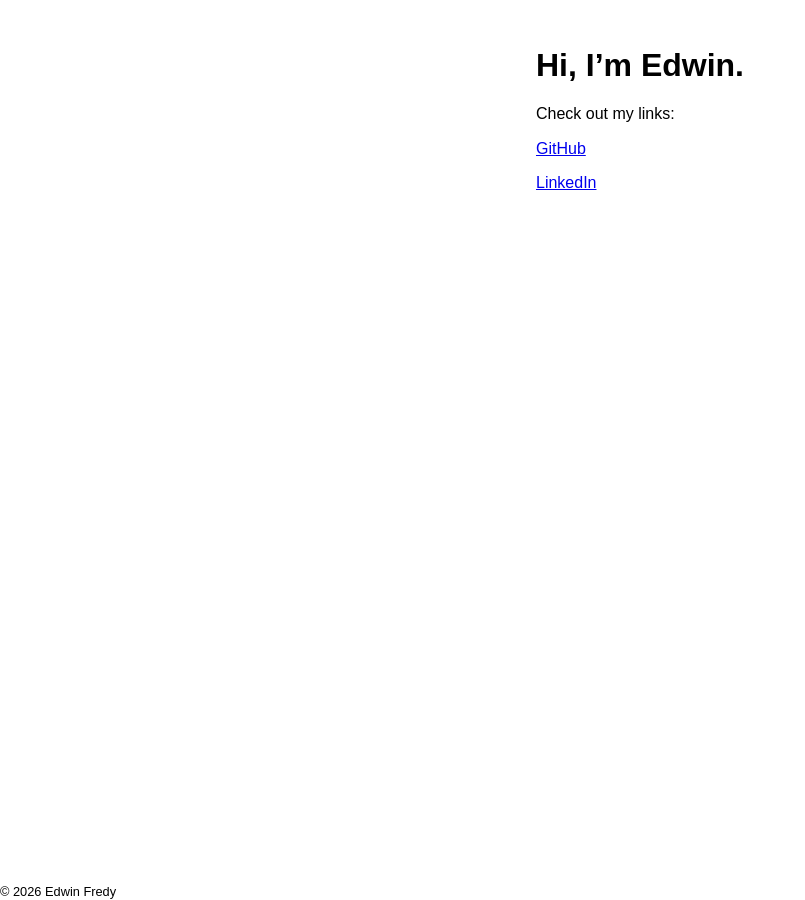
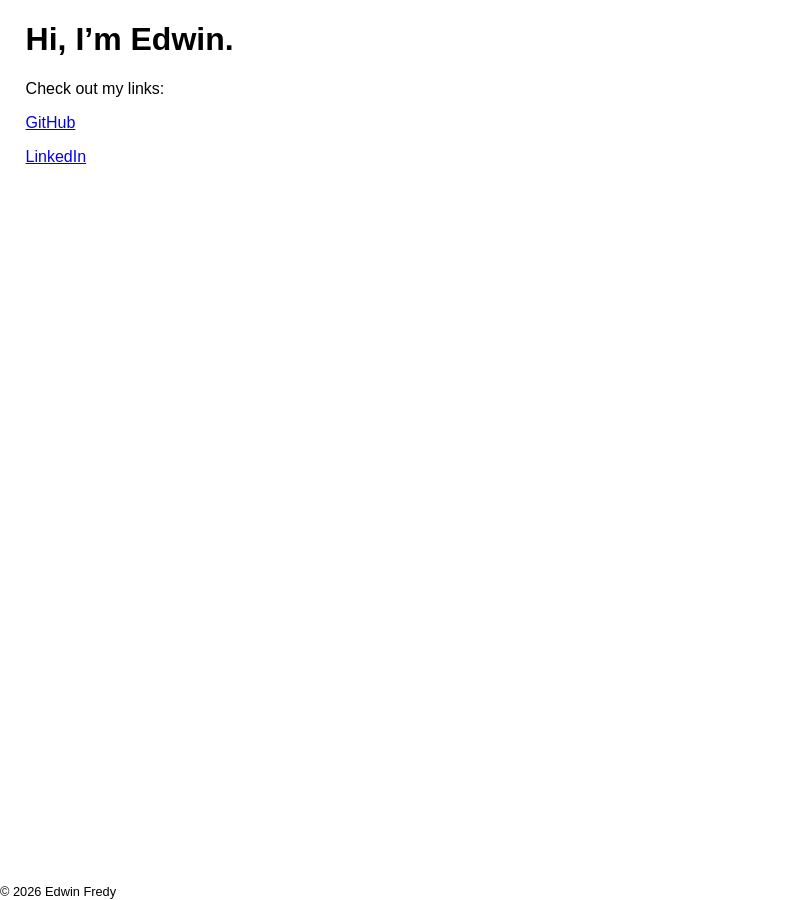
Before and after one commit to edwinfredy/hi, a Jekyll site: the page built from index.md, in a window 1280 px wide. Shown: the whole page, without its empty margins (0-805 px from the left). Built offline with Jekyll 4.4.1, drawn with Linux system fonts in a browser that asks for light colours.

Commit message:
Repositioned content

```diff
--- a/assets/css/style.css
+++ b/assets/css/style.css
@@ -1,3 +1,3 @@
 html {font-family:Arial, Helvetica, sans-serif; margin: 0vh; min-height: 100%; }
 body {min-height: 100vh; display: flex; flex-direction: column; }
-main {flex: 1; margin: 2% auto;}
+main {flex: 1; margin: auto 2%;}
```
